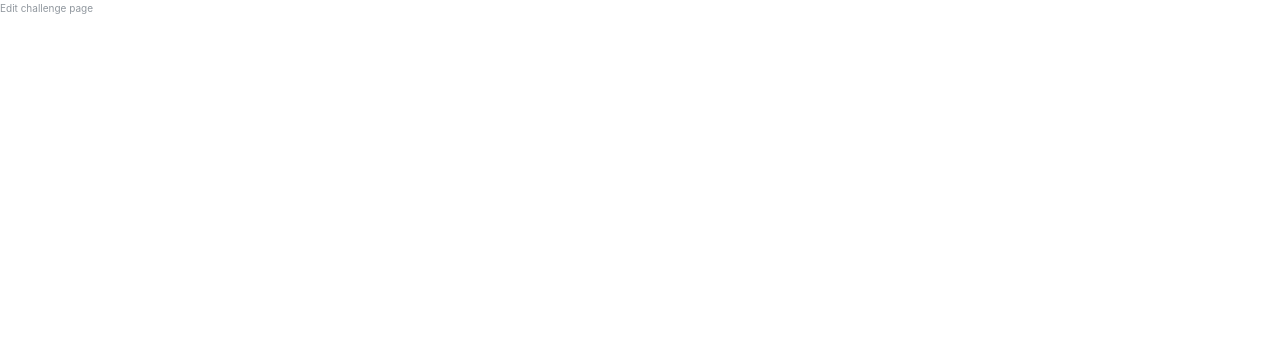
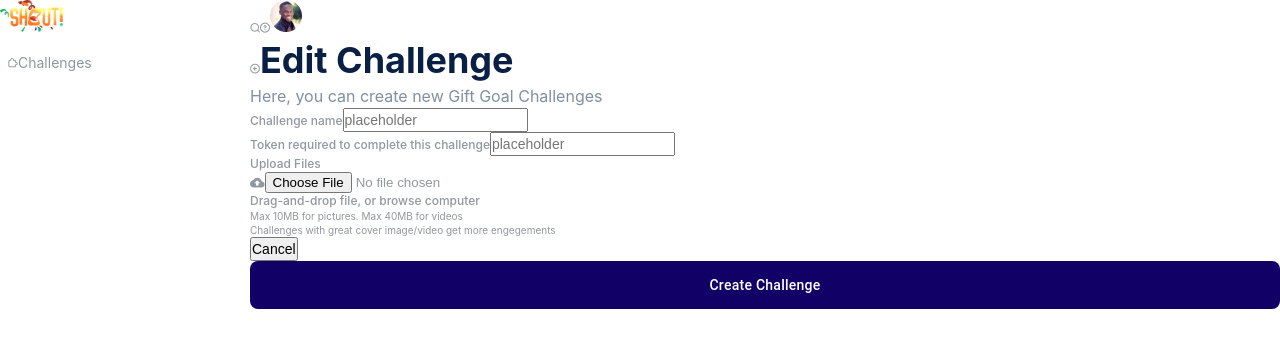
Before and after one commit to yebox/shout-interactive-link, a Next.js app: page /party-management/challenges/edit in a window 1280 px wide. Shown: the top 348 px of the page. Built offline with nearby package versions, Linux system fonts and the light colour scheme; a web font is replaced by a local one.

Commit message:
link-fix

```diff
--- a/components/Cards/AdvertCard.js
+++ b/components/Cards/AdvertCard.js
@@ -1,6 +1,6 @@
 import Link from "next/link";
 
-const AdvertCard = ({ reach, engagement, time_left, clicks }) => {
+const AdvertCard = ({ reach, engagement, time_left, clicks, link = "" }) => {
   return (
     <div className=" rounded-xl overflow-hidden shadow">
       <div className="card_head relative">
@@ -14,7 +14,7 @@ const AdvertCard = ({ reach, engagement, time_left, clicks }) => {
         <p className="body_light">Engagements - {engagement}</p>
         <p className="body_light">Clicks - {clicks}</p>
         <p className="body_light">Time Left - {time_left}</p>
-        <Link href={"/brand-management/adverts/edit"}>
+        <Link href={link}>
           <button className="bg-primary rounded-xl w-[56px] h-[36px] flex items-center justify-center ml-auto mt-[16px]">
             <span className="caption_heavy text-white">Edit</span>
           </button>
--- a/components/Layouts/BaseLayout.js
+++ b/components/Layouts/BaseLayout.js
@@ -34,7 +34,7 @@ const BaseLayout = (props) => {
   return (
     <div className={styles.container}>
       <nav className={styles.sidebar + " border-r border-b border-gray-light p-[16px] pr-[44px]"}>
-        <img className="w-[100px] h-[32px] mb-[58px] ml-[40px]" src="/Shout Logo.svg" />
+        <img className="w-[100px] h-[32px] mb-[40px] ml-[40px]" src="/Shout Logo.svg" />
         <ul className={styles.nav}>
           {navs.map((nav, i) => {
             return (
--- a/pages/brand-management/adverts/new.js
+++ b/pages/brand-management/adverts/new.js
@@ -49,7 +49,7 @@ const CreateNewAdvert = () => {
           </div>
           <div className="flex gap-4 w-[380px] m-auto mx-auto mt-[48px]">
             <BtnOutlined text="Cancel"></BtnOutlined>
-            <BtnPrimary text="Create Advert"></BtnPrimary>
+            <BtnPrimary text="Create Advert" link="/brand-management/adverts/success"></BtnPrimary>
           </div>
         </main>
       </div>
--- a/pages/party-management/challenges/edit.js
+++ b/pages/party-management/challenges/edit.js
@@ -1,7 +1,51 @@
-import React from "react";
+import BaseLayout from "../../../components/Layouts/BaseLayout";
+import Link from "next/link";
+import BtnOutlined from "../../../components/Buttons/BtnOutlined";
+import BtnPrimary from "../../../components/Buttons/BtnPrimary";
+import Padding from "../../../components/Layouts/Padding";
+import Upload from "../../../components/Upload/Upload";
+import Text from "../../../components/FormElements/TextField";
+import InfoTag from "../../../components/InfoTag";
 
 const Edit = () => {
-  return <div>Edit challenge page</div>;
+  return (
+    <div className="bg-gray-lightest-1">
+      <Padding>
+        <div className="w-[942px]">
+          <header className="flex justify-between mb-[52px] items-center">
+            <div>
+              <Link href={"/party-management/challenges/"}>
+                <span className="icon-arrow-circle-left text-[32px] text-black-default cursor-pointer"></span>
+              </Link>
+              <h2 className="display_3_heavy ml-[13px]">Edit Challenge</h2>
+              <p className="subheader_light ">Here, you can create new Gift Goal Challenges</p>
+            </div>
+          </header>
+
+          <main className="min-h-[664px] rounded-3xl border-my-border-color--1 bg-white  p-[48px]">
+            <div className="flex mb-[64px]">
+              <div className="flex-1">
+                <Text label="Challenge name"></Text>
+              </div>
+              <div className="flex-1">
+                <Text label="Token required to complete this challenge"></Text>
+              </div>
+            </div>
+            <div className="w-[370px] text-center">
+              <Upload></Upload>
+              <p className="my-[18px] small_light ">Max 10MB for pictures. Max 40MB for videos</p>
+              <InfoTag text="Challenges with great cover image/video get more engegements"></InfoTag>
+            </div>
+            <div className="flex gap-4 w-[380px] m-auto mt-[50px]">
+              <BtnOutlined text="Cancel" link={"/party-management/challenges/"}></BtnOutlined>
+
+              <BtnPrimary text="Create Challenge" link={"/party-management/challenges/success"}></BtnPrimary>
+            </div>
+          </main>
+        </div>
+      </Padding>
+    </div>
+  );
 };
-
+Edit.Layout = BaseLayout;
 export default Edit;
--- a/pages/party-management/challenges/new.js
+++ b/pages/party-management/challenges/new.js
@@ -39,7 +39,7 @@ const CreateChallenge = () => {
               <InfoTag text="Challenges with great cover image/video get more engegements"></InfoTag>
             </div>
             <div className="flex gap-4 w-[380px] m-auto mt-[50px]">
-              <BtnOutlined text="Cancel" link={"/brand-management/adverts"}></BtnOutlined>
+              <BtnOutlined text="Cancel" link={"/party-management/challenges"}></BtnOutlined>
 
               <BtnPrimary text="Create Challenge" link={"/party-management/challenges/success"}></BtnPrimary>
             </div>
```
Also changed, not shown: components/Buttons/BtnOutlinedWithIcon.js (+15 -4 lines), pages/brand-management/adverts/index.js (+6 -6 lines), pages/brand-management/index.js (+14 -2 lines), pages/index.js (+7 -2 lines), pages/party-management/challenges/index.js (+4 -4 lines), pages/party-management/index.js (+14 -2 lines), pages/super-admin/index.js (added, +29 -0 lines).
